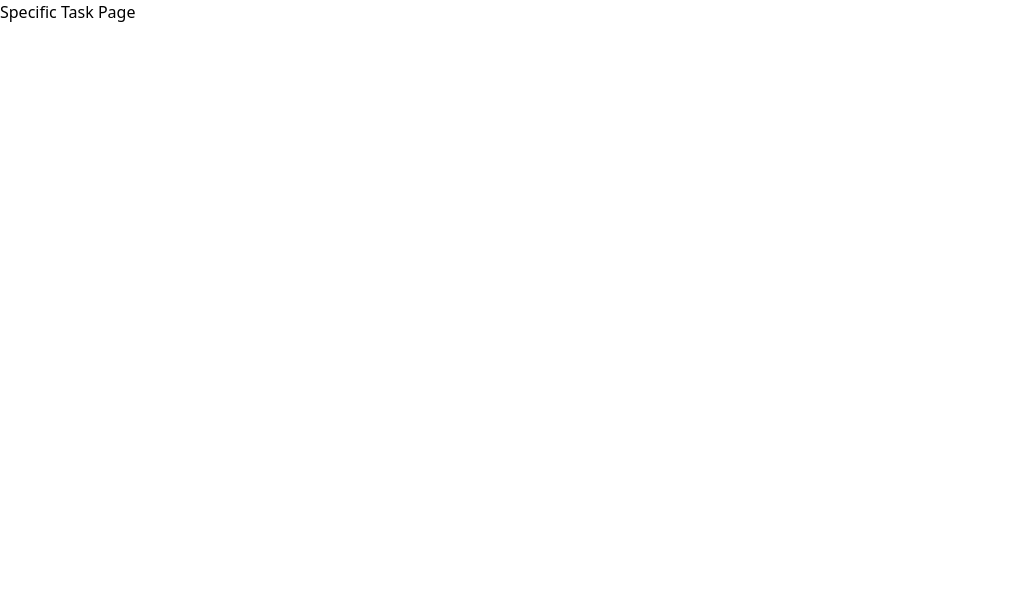
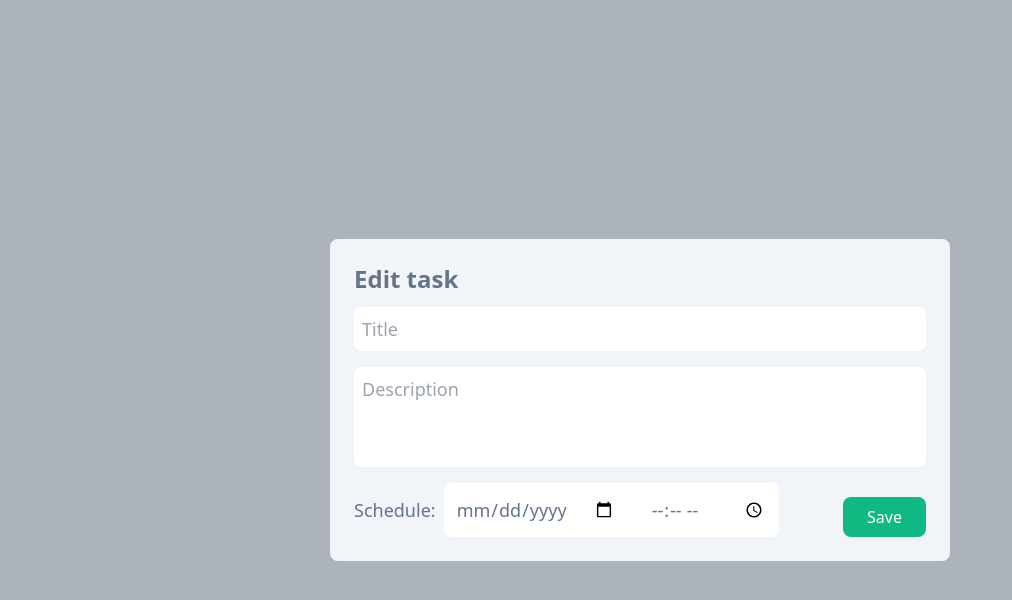
Before and after one commit to mubasshir29/todo_manager, a Next.js app: page /task/1 in a window 1280 px wide. Shown: the top 600 px of the page, without its empty margins (0-1012 px from the left). Built offline with nearby package versions, Linux system fonts and the light colour scheme.

Commit message:
added edit page

```diff
--- a/components/AddTask.jsx
+++ b/components/AddTask.jsx
@@ -39,7 +39,7 @@ function AddTask() {
     }
   return (
     <div className='w-full mt-6'>
-        <div className='w-full mx-auto bg-slate-200 p-4  rounded-lg flex flex-col gap-4 drop-shadow-md'>
+        <div className='w-full mx-auto bg-slate-200 p-4  rounded-lg flex flex-col gap-4 shadow-md'>
           <div onClick={toggleAddButton} className='text-2xl self-end rounded-full bg-slate-200 p-1 hover:bg-slate-300'><VscClose/></div>
           <form className='flex flex-col gap-4' onSubmit={(e)=>submitTask(e)}>
             <input type='text' name='title' value={taskContent.title} onChange={(e)=>onValueChang(e)} placeholder='Title' className='p-2 text-lg rounded-lg'></input>
--- a/components/HomeTaskCard.jsx
+++ b/components/HomeTaskCard.jsx
@@ -1,10 +1,12 @@
-import React from 'react'
+import React, { useContext } from 'react'
 import { MdDelete,MdEdit } from "react-icons/md";
 import {deleteTask} from './../helpers/task'
+import {AppContext} from './../context/context'
 
 
 function HomeTaskCard({task}) {
-  console.log(task)
+  //console.log(task)
+  const {selectedTasks, setSelectTasks} = useContext(AppContext)
 
   const onEditButton = (e) => {
 
@@ -15,9 +17,23 @@ function HomeTaskCard({task}) {
     const response = await deleteTask(task._id)
     console.log("Response on main" , response)
   }
+
+  const taskSelected = (e) => {
+    if(e.target.checked){
+      setSelectTasks((prev) => ([...prev, task]))
+      console.log(selectedTasks)
+      console.log("checkbox ID", e.target.id)
+    }
+    else {
+      const newSelectedTasks = selectedTasks.filter(item => item._id != e.target.id)
+      setSelectTasks(newSelectedTasks)
+      console.log(newSelectedTasks)
+    }
+
+  }
   return (
     <div className='bg-white w-full p-4 group flex gap-4 rounded-lg  hover:bg-emerald-100 drop-shadow-md'>
-      <input type='checkbox' />
+      <input type='checkbox' id={task._id} onChange={(e)=>taskSelected(e)} />
       <div className='w-full  flex flex-col gap-1 '>
         <h1 className='text-lg font-bold text-slate-700'>{task.title}</h1>
         <div className='flex w-[90%] justify-between items-center text-slate-400 group-hover:text-slate-700'>
--- a/context/context.js
+++ b/context/context.js
@@ -5,11 +5,13 @@ export const AppContext = createContext()
 
  const Context = ({children}) => {
     const [addNew,setAddNew] = useState(false)
+    const [selectedTasks, setSelectTasks] = useState([])
+    const [editMode, setEditMode] = useState(false)
 
     function toggleAddButton(){
         setAddNew((prev)=> !prev)
     }
-    return (<AppContext.Provider value={{addNew, toggleAddButton}}>
+    return (<AppContext.Provider value={{addNew, toggleAddButton,selectedTasks, setSelectTasks}}>
             {children}
         </AppContext.Provider>)
 }
--- a/pages/index.js
+++ b/pages/index.js
@@ -12,7 +12,7 @@ import { AppContext } from '@/context/context'
 
 
 function Home({tasks}) {
-    const {addNew, toggleAddButton} = useContext(AppContext)
+    const {addNew, toggleAddButton,selectedTasks, setSelectTasks} = useContext(AppContext)
     const [receivedTasks,setReceivedTasks] = useState(tasks)
     //console.log(tasks)
     const reloadTasks = async (e) => {
@@ -31,13 +31,13 @@ function Home({tasks}) {
                 <div className='text-xl p-3 flex justify-between'>
                     <h1 className='w-full text-2xl font-bold text-slate-700 '>Tasks</h1>
                     <div className='flex gap-3 h-10'>
-                        <span onClick={(e)=>reloadTasks(e)} className='hover:bg-emerald-100  bg-white p-2 rounded-lg border-2 hover:border-emerald-400'><VscEdit/></span>
-                        <span onClick={(e)=>reloadTasks(e)} className='hover:bg-emerald-100 bg-white p-2 rounded-lg border-2 hover:border-emerald-400'><VscTrash/></span>
+                        {selectedTasks.length==1 && <span onClick={(e)=>reloadTasks(e)} className='hover:bg-emerald-100  bg-white p-2 rounded-lg border-2 hover:border-emerald-400'><VscEdit/></span>}
+                        {selectedTasks.length > 0 && <span onClick={(e)=>reloadTasks(e)} className='hover:bg-emerald-100 bg-white p-2 rounded-lg border-2 hover:border-emerald-400'><VscTrash/></span>}
                         <span onClick={(e)=>reloadTasks(e)} className='hover:bg-emerald-100 bg-white p-2 rounded-lg border-2 hover:border-emerald-400'><VscRefresh/></span>
                         </div>
                     </div>
                 <div className='flex flex-col gap-3'>
-                    {receivedTasks && receivedTasks.map(task => <HomeTaskCard task={task} />)}
+                    {receivedTasks && receivedTasks.map((task,index) => <HomeTaskCard key={index} task={task} />)}
                 </div>
             </div>
         </section>
--- a/pages/task/[id]/index.js
+++ b/pages/task/[id]/index.js
@@ -1,8 +1,32 @@
+'use client'
 import React from 'react'
+import { useRouter } from 'next/router'
 
 const Task = () => {
+  const router = useRouter()
+  const id=router.query.id
   return (
-    <div>Specific Task Page</div>
+    <div className='w-screen h-screen max-w-screen max-h-screen bg-slate-700/40 flex items-center justify-center'>
+      <div className='w-[620px] bg-slate-100 p-6 rounded-lg flex flex-col gap-3'>
+      <h1 className='text-2xl font-bold text-slate-500'>Edit task</h1>
+      <form className='flex flex-col gap-4' onSubmit={(e)=>submitTask(e)}>
+            <input type='text' name='title'  placeholder='Title' className='p-2 text-lg rounded-lg'></input>
+            <textarea rows='3' name='description'  placeholder='Description' className='p-2 text-lg rounded-lg resize-none' />
+           <div className='flex w-full justify-between'>
+            {/* <DateTime/> */}
+            <div className='flex gap-2 items-center text-slate-500 text-lg'>
+              <h1 className=''>Schedule:</h1>
+                <div className='flex gap-3 text-lg bg-white rounded-lg'>
+                  <input type='date' name='dateScheduled'  onChange={(e)=>onValueChang(e)} className='p-3 rounded-lg'></input>
+                  <input type='time' name='timeScheduled'  onChange={(e)=>onValueChang(e)} className='p-3 rounded-lg'></input>
+                </div>
+            </div>
+
+            <button type='submit' className='bg-emerald-500 text-white self-end py-2 px-6 rounded-lg'>Save</button>
+           </div>
+           </form>
+      </div>
+    </div>
   )
 }
 
```
